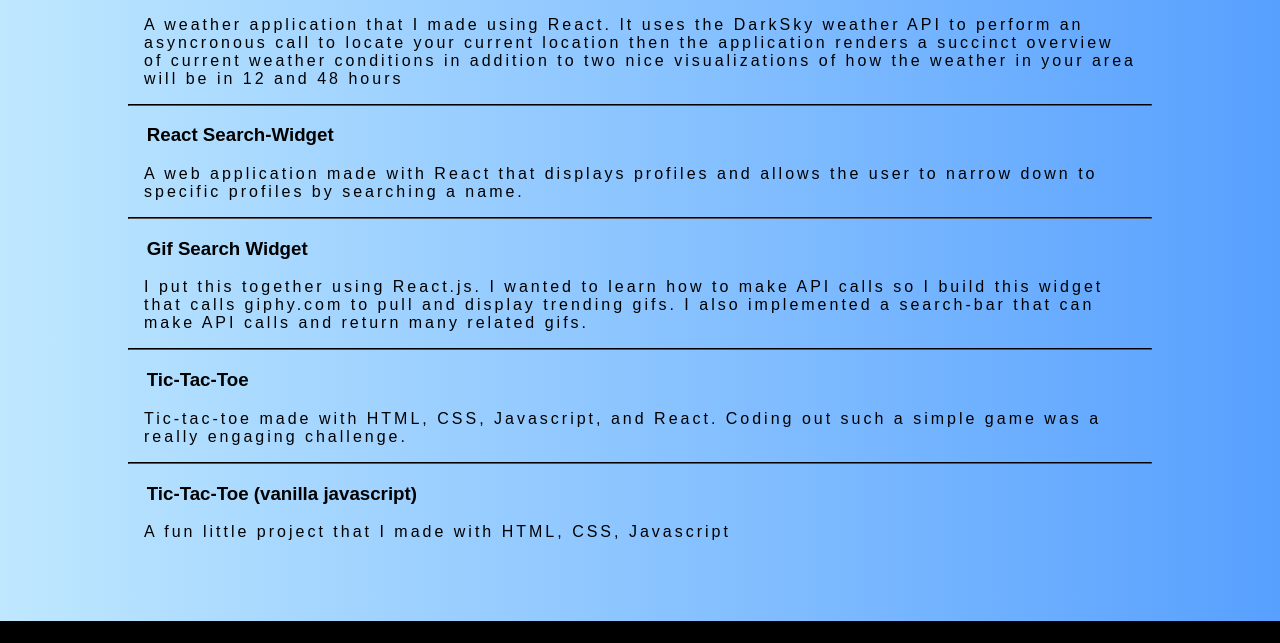
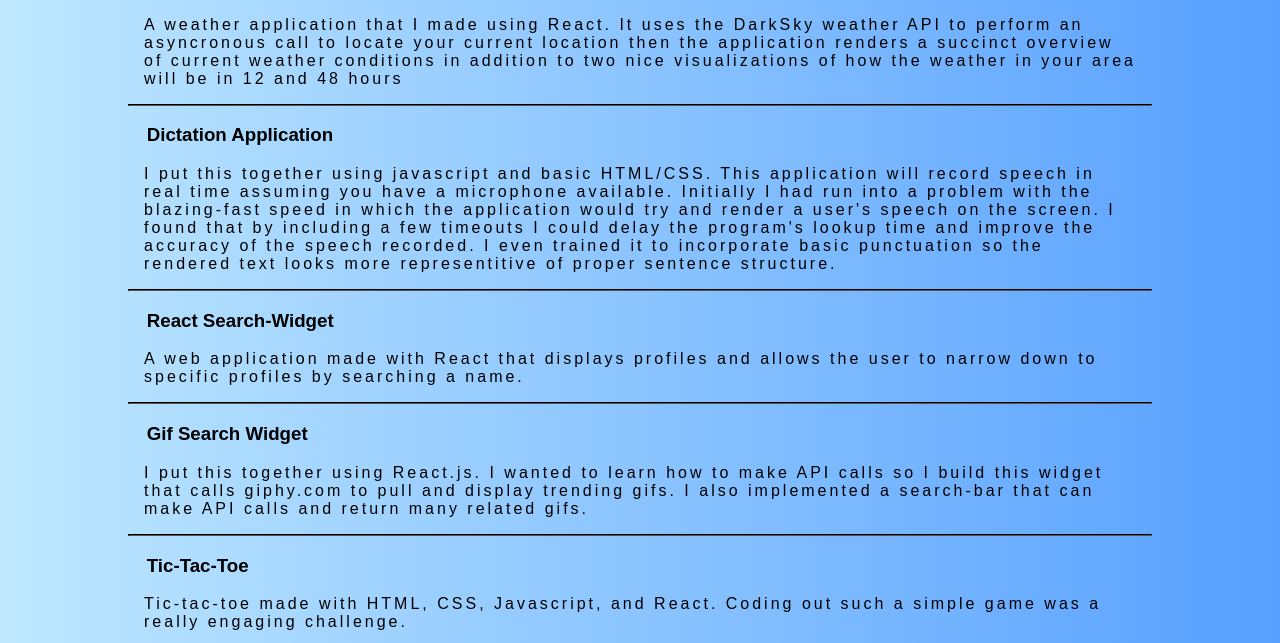
Before and after one commit to krbrennan/portfolio, a website: page index.html in a window 1280 px wide. Shown: the part 1947-2590 px from the top of the page. Drawn offline with Linux system fonts and the light colour scheme; some packages are replaced by stand-ins of ours; a script that the page names is missing.

Commit message:
added speech recognition application

```diff
--- a/index.html
+++ b/index.html
@@ -74,6 +74,14 @@
             </li>
             <hr>
             <li class='project-li'>
+              <a class='project-pic' target="_blank" href="https://krbrennan.github.io/speech_recognition/">
+                <h3 class=project-title>Dictation Application</h3>
+                  <p class='text-center'>I put this together using javascript and basic HTML/CSS. This application will
+                  record speech in real time assuming you have a microphone available. Initially I had run into a problem with the blazing-fast speed in which the application would try and render a user's speech on the screen. I found that by including a few timeouts I could delay the program's lookup time and improve the accuracy of the speech recorded. I even trained it to incorporate basic punctuation so the rendered text looks more representitive of proper sentence structure. </p>
+              </a>
+            </li>
+            <hr>
+            <li class='project-li'>
               <a class='project-pic' target="_blank" href="https://krbrennan.github.io/react_robo_search/">
                 <h3 class=project-title>React Search-Widget</h3>
                   <p class='text-center'>A web application made with React that displays profiles and allows the user to narrow down to specific profiles by searching a name.</p>
@@ -85,6 +93,7 @@
                 <h3 class=project-title>Gif Search Widget</h3>
                   <p class='text-center'>I put this together using React.js. I wanted to learn how to make API calls so I build this widget that calls giphy.com to pull and display trending gifs. I also implemented a search-bar that can make API calls and return many related gifs.</p>
               </a>
+            </li>
               <hr>
               <li class='project-li'>
                 <a class='project-pic' target="_blank" href="https://krbrennan.github.io/react_tic_tac_toe/">
```
